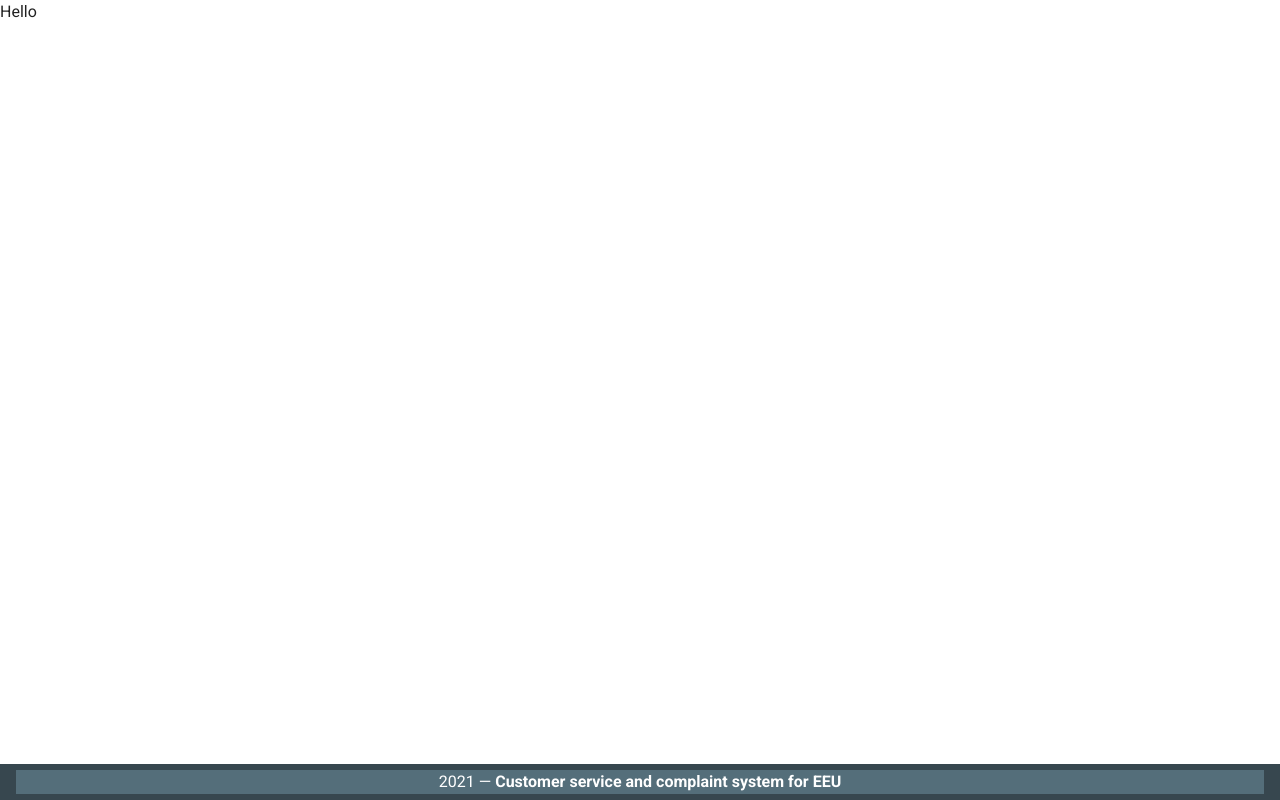
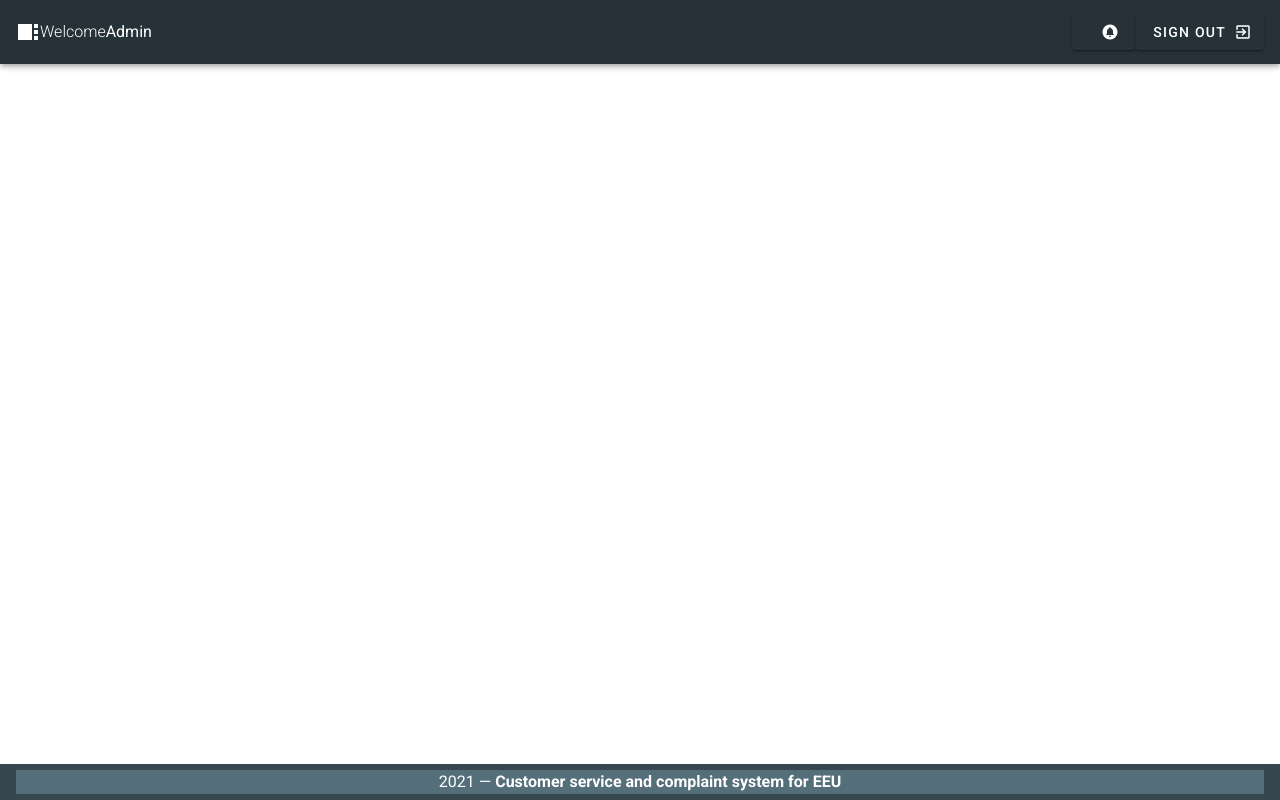
Before and after one commit to biniamc/serverCSCMS, a Vue app in the folder client/: page /admin in a window 1280 px wide. Built offline with nearby package versions, Linux system fonts and the light colour scheme.

Commit message:
with admin

```diff
--- a/client/src/App.vue
+++ b/client/src/App.vue
@@ -1,5 +1,5 @@
 <template>
-  <v-app>
+  <v-app class="grey lighten-4">
    <v-content>
      <router-view></router-view>
    </v-content>
--- a/client/src/plugins/vuetify.js
+++ b/client/src/plugins/vuetify.js
@@ -1,8 +1,11 @@
 import Vue from 'vue';
 import Vuetify from 'vuetify/lib/framework';
-import '@mdi/font/css/materialdesignicons.css'
-
+//import '@mdi/font/css/materialdesignicons.css'
+import 'material-design-icons-iconfont/dist/material-design-icons.css'
 Vue.use(Vuetify);
 
 export default new Vuetify({
+    icons: {
+        iconfont: 'md'
+    }
 });
--- a/client/src/views/Admin.vue
+++ b/client/src/views/Admin.vue
@@ -1,9 +1,43 @@
 <template>
-<nav> Hello</nav>
+<nav>
+    <v-toolbar color="blue-grey darken-4" >
+
+       <v-icon color="white" @click="drawer = !drawer">view_sidebar</v-icon>
+        </v-toolbar-title class="text-uppercase grey--text">
+        <span class="font-weight-light white--text">Welcome  </span>
+        <span class="white--text"> Admin</span>
+
+        </v-toolbar-title>
+        <v-spacer></v-spacer>
+
+        <v-btn flat color="blue-grey darken-4">
+
+            <v-icon right color="white">circle_notifications</v-icon>
+        </v-btn>
+
+        <v-btn flat color="blue-grey darken-4">
+            <span class="white--text" >Sign Out</span>
+            <v-icon right color="white">exit_to_app</v-icon>
+        </v-btn>
+    </v-toolbar>
+
+<v-navigation-drawer v-model="drawer" app class="blue-grey lighten-5">
+    <p class="display-2">WCSCMS</p>
+</v-navigation-drawer>
+
+
+
+
+
+</nav>
 </template>
 
 <script>
 export default {
-
+    data() {
+        return {
+            drawer: false
+        }
+    }
 }
 </script>
--- a/client/src/views/CreateAccount.vue
+++ b/client/src/views/CreateAccount.vue
@@ -1,4 +1,30 @@
 <template>
-    <h1> Create user account</h1>
+<v-card>
+   <v-card-title>
+       <h2>Create a Customer account</h2>
+   </v-card-title>
 
-</template>
+<v-card-text>
+    <v-form>
+    <v-text-field lable ="name" v-model="title">
+    </v-text-field>
+    </v-form>
+</v-card-text>
+
+</v-card>
+ </template>
+
+
+
+
+<script>
+export default {
+    data() {
+        return {
+            title: ''
+        }
+
+    }
+
+}
+</script>
--- a/package.json
+++ b/package.json
@@ -1,5 +1,6 @@
 {
   "devDependencies": {
-    "@mdi/font": "^5.9.55"
+    "@mdi/font": "^5.9.55",
+    "material-design-icons-iconfont": "^6.1.0"
   }
 }
```
Also changed, not shown: 1 other file (tests, documents, lock files or other folders).
